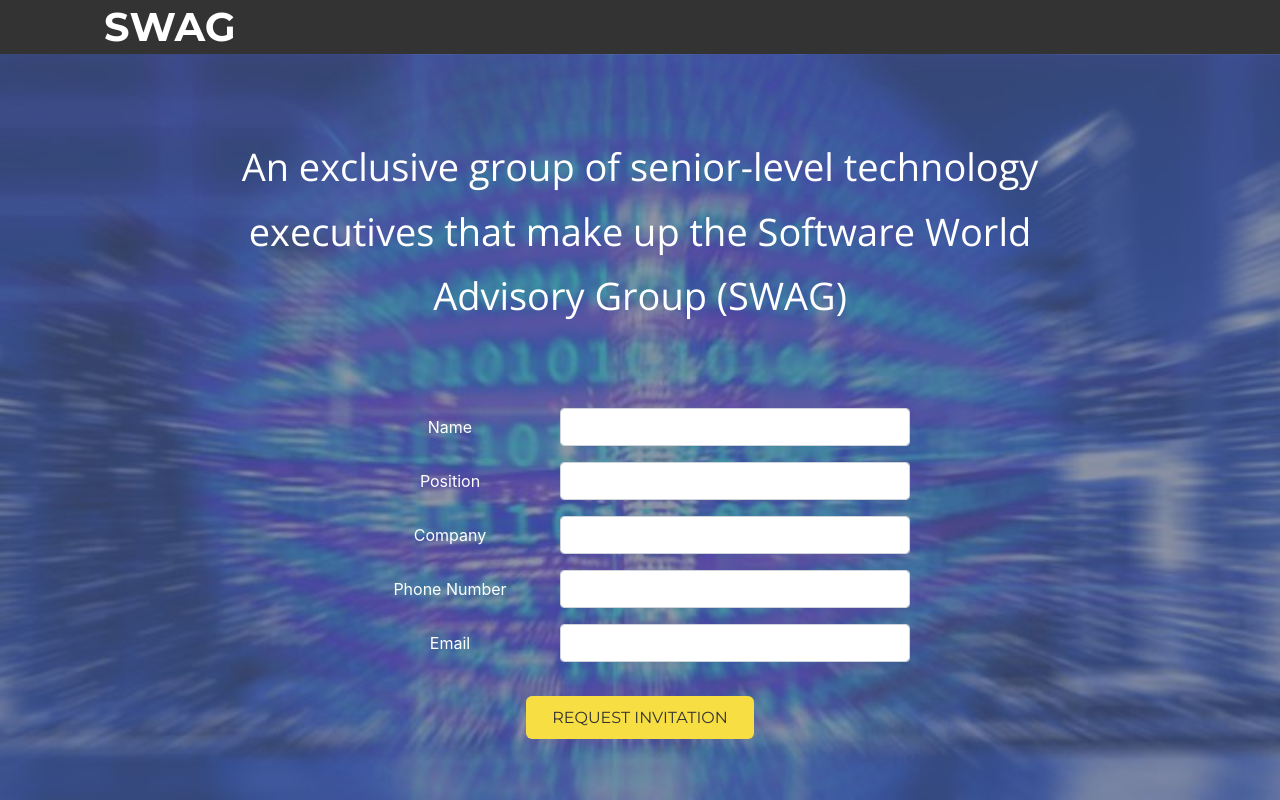
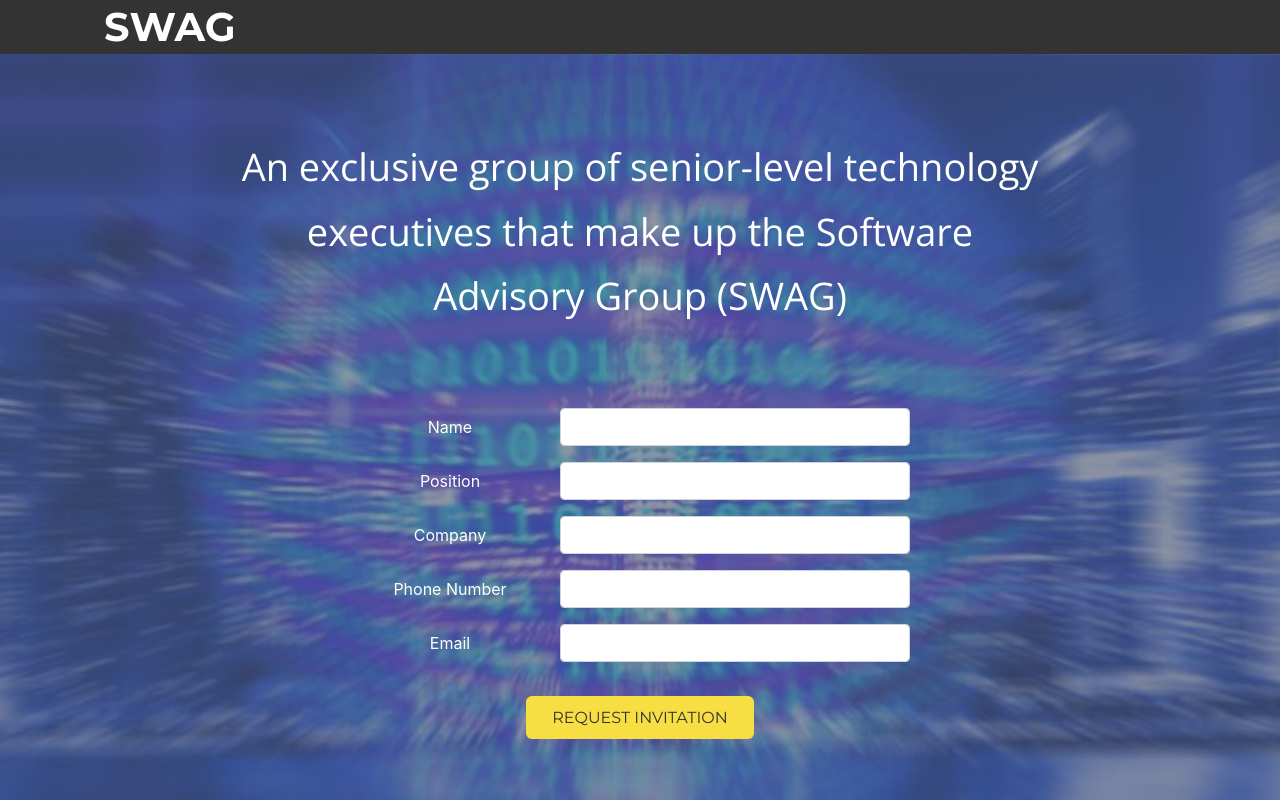
Before and after one commit to higherstar/ForbesCouncils-Bootstrap-4-template, a plain HTML site: page index.html in a window 1280 px wide. Shown: the top 800 px of the page. Drawn offline with nearby package versions, Linux system fonts and the light colour scheme.

Commit message:
updated group name

```diff
--- a/index.html
+++ b/index.html
@@ -48,7 +48,7 @@
         <div class="col-lg-12">
           <h1 class="display-4 text-white mt-5 mb-2">An exclusive group of senior-level
             technology executives that make up
-            the <b>Software World Advisory Group</b>
+            the <b>Software Advisory Group</b>
             (SWAG)
           </h1>
 
@@ -270,7 +270,7 @@
       </div>
 
       <div class="footer-bottom-section">
-        <p>© 2019 Software World Advisory Group. All rights reserved.</p>
+        <p>© 2019 Software Advisory Group. All rights reserved.</p>
       </div>
 
     </div>
```
